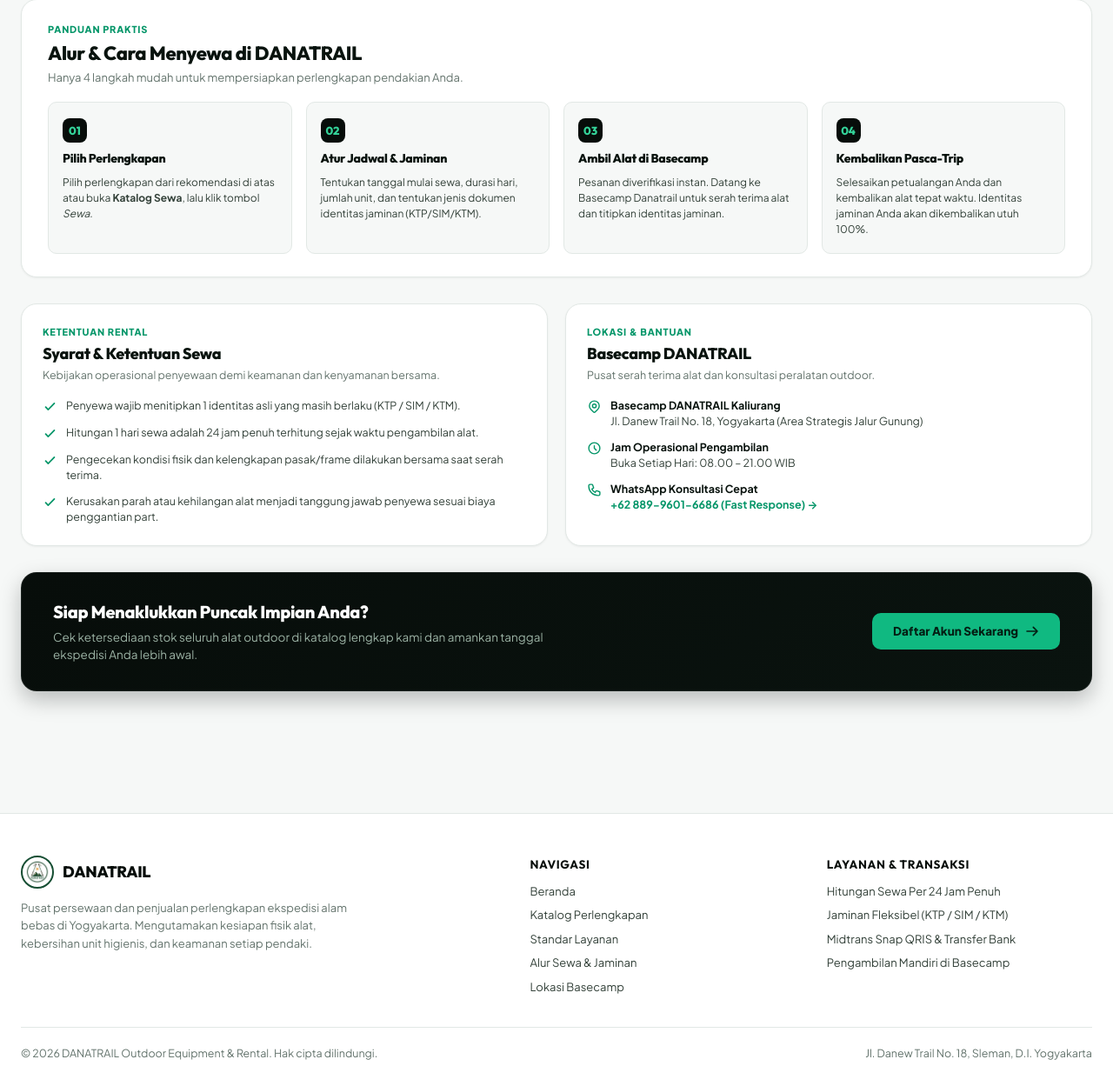
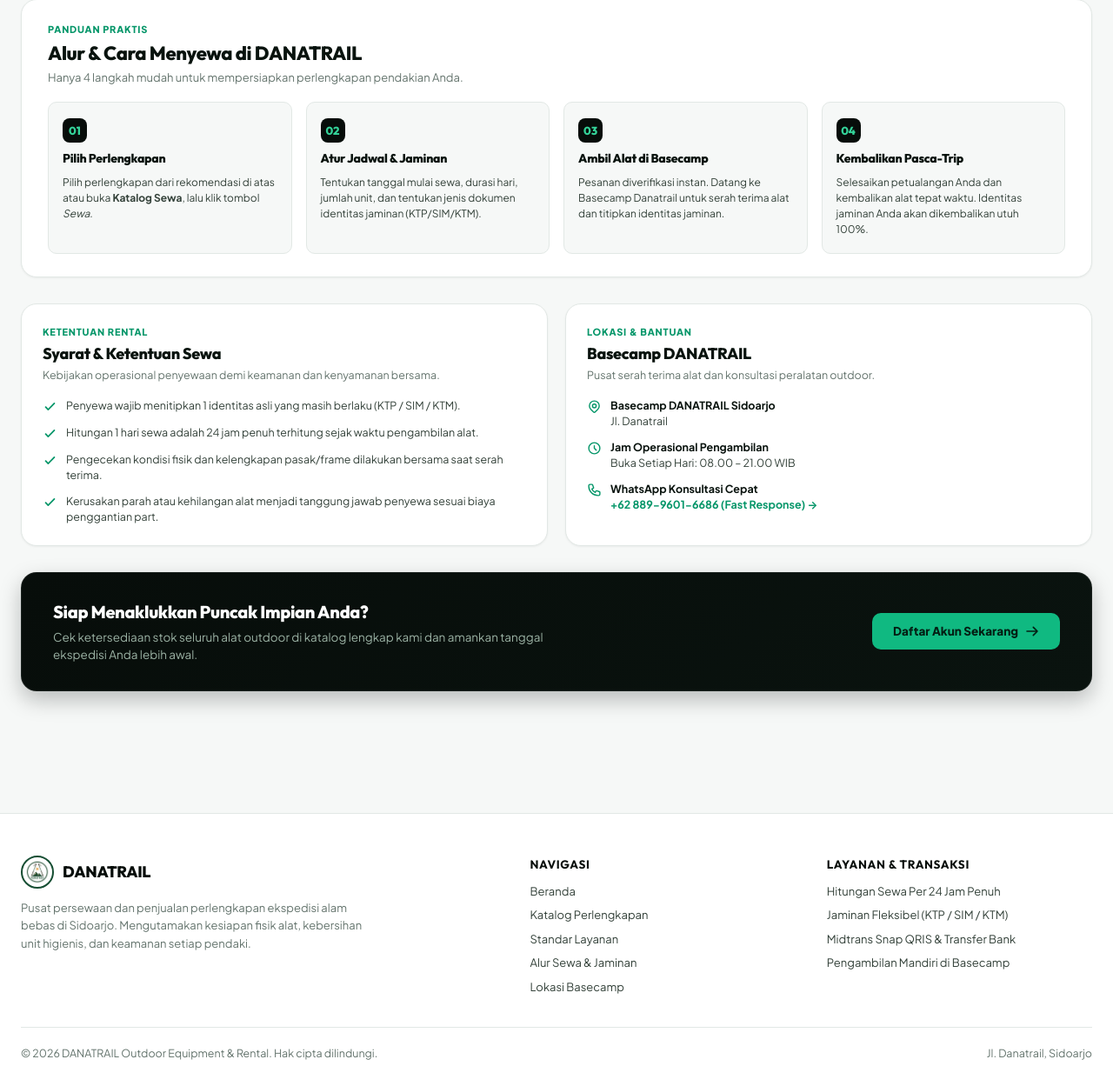
Before and after one commit to ronngranz-droid/DanaTrailPHP, a PHP site: page /tugas/ in a window 1280 px wide. Shown: the part 1528-2777 px from the top of the page at 87% size. Run offline with PHP 8.4, Linux system fonts and the light colour scheme; data that the repository does not hold is empty; some libraries are stand-ins or nearby versions.

Commit message:
chore: update basecamp location to Basecamp DANATRAIL Sidoarjo and address to Jl. Danatrail

```diff
--- a/index.php
+++ b/index.php
@@ -1645,8 +1645,8 @@ if ($conn) {
                             <path stroke-linecap="round" stroke-linejoin="round" d="M15 11a3 3 0 11-6 0 3 3 0 016 0z" />
                         </svg>
                         <div>
-                            <strong style="color: var(--text-heading);">Basecamp DANATRAIL Kaliurang</strong><br>
-                            Jl. Danew Trail No. 18, Yogyakarta (Area Strategis Jalur Gunung)
+                            <strong style="color: var(--text-heading);">Basecamp DANATRAIL Sidoarjo</strong><br>
+                            Jl. Danatrail
                         </div>
                     </li>
                     <li class="panel-list-item">
@@ -1702,7 +1702,7 @@ if ($conn) {
                     <h3 style="margin: 0;">DANATRAIL</h3>
                 </div>
                 <p>
-                    Pusat persewaan dan penjualan perlengkapan ekspedisi alam bebas di Yogyakarta. Mengutamakan kesiapan fisik alat, kebersihan unit higienis, dan keamanan setiap pendaki.
+                    Pusat persewaan dan penjualan perlengkapan ekspedisi alam bebas di Sidoarjo. Mengutamakan kesiapan fisik alat, kebersihan unit higienis, dan keamanan setiap pendaki.
                 </p>
             </div>
 
@@ -1730,7 +1730,7 @@ if ($conn) {
 
         <div class="footer-bottom">
             <span>&copy; <?php echo date('Y'); ?> DANATRAIL Outdoor Equipment & Rental. Hak cipta dilindungi.</span>
-            <span>Jl. Danew Trail No. 18, Sleman, D.I. Yogyakarta</span>
+            <span>Jl. Danatrail, Sidoarjo</span>
         </div>
     </footer>
 
--- a/invoice.php
+++ b/invoice.php
@@ -566,7 +566,7 @@ if ($is_store_order) {
                 <div class="brand-info">
                     <h1>DANATRAIL</h1>
                     <p>Platform Rental & Toko Perlengkapan Outdoor Gunung</p>
-                    <p>Jl. Raya Basecamp No. 07 • WhatsApp: +<?php echo $wa_admin_num; ?></p>
+                    <p>Jl. Danatrail • WhatsApp: +<?php echo $wa_admin_num; ?></p>
                 </div>
             </div>
             <div class="inv-meta">
--- a/user/menu.php
+++ b/user/menu.php
@@ -114,7 +114,7 @@ global $conn;
         <div class="sidebar-basecamp-card">
             <div class="basecamp-card-head">
                 <span class="basecamp-live-dot"></span>
-                <span>Basecamp Merapi</span>
+                <span>Basecamp DANATRAIL Sidoarjo</span>
             </div>
             <p class="basecamp-card-hours">Buka 08.00 – 21.00 WIB</p>
             <a href="https://wa.me/6288996016686?text=Halo%20Admin%20DANATRAIL,%20saya%20ingin%20bertanya%20seputar%20sewa%20alat" target="_blank" class="basecamp-wa-link">
--- a/user/profile.php
+++ b/user/profile.php
@@ -563,7 +563,7 @@ $count_done    = mysqli_fetch_assoc(mysqli_query($conn, "SELECT COUNT(*) AS c FR
 
                         <div class="form-group">
                             <label for="address">Alamat Lengkap Domisili * <span style="color: #dc2626; font-size: 11px;">(Wajib untuk Pemesanan)</span></label>
-                            <textarea id="address" name="address" rows="3" class="form-control" placeholder="Alamat lengkap tempat tinggal / domisili saat ini (Contoh: Jl. Merpati No. 12, Sleman, Yogyakarta)" required style="<?php echo empty($user['address']) ? 'border-color: #f59e0b; background: #fffdf5;' : ''; ?>"><?php echo htmlspecialchars($user['address'] ?? ''); ?></textarea>
+                            <textarea id="address" name="address" rows="3" class="form-control" placeholder="Alamat lengkap tempat tinggal / domisili saat ini (Contoh: Jl. Danatrail, Sidoarjo)" required style="<?php echo empty($user['address']) ? 'border-color: #f59e0b; background: #fffdf5;' : ''; ?>"><?php echo htmlspecialchars($user['address'] ?? ''); ?></textarea>
                         </div>
 
                         <div class="form-group">
```
Also changed, not shown: user/about.php (+9 -2 lines).
